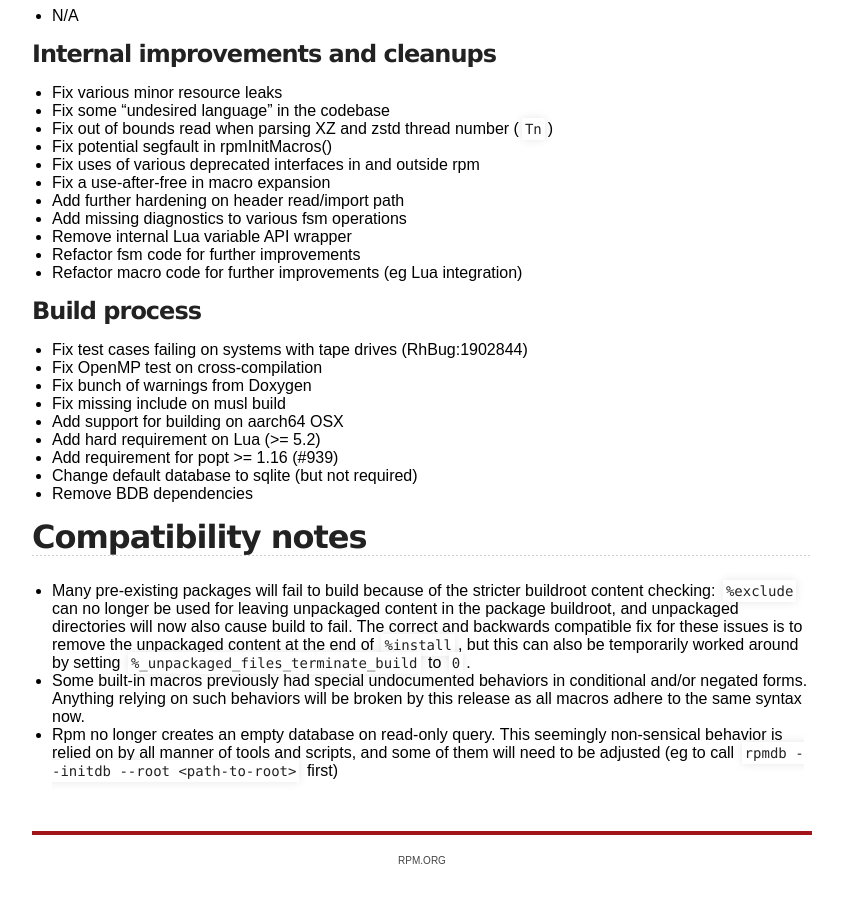
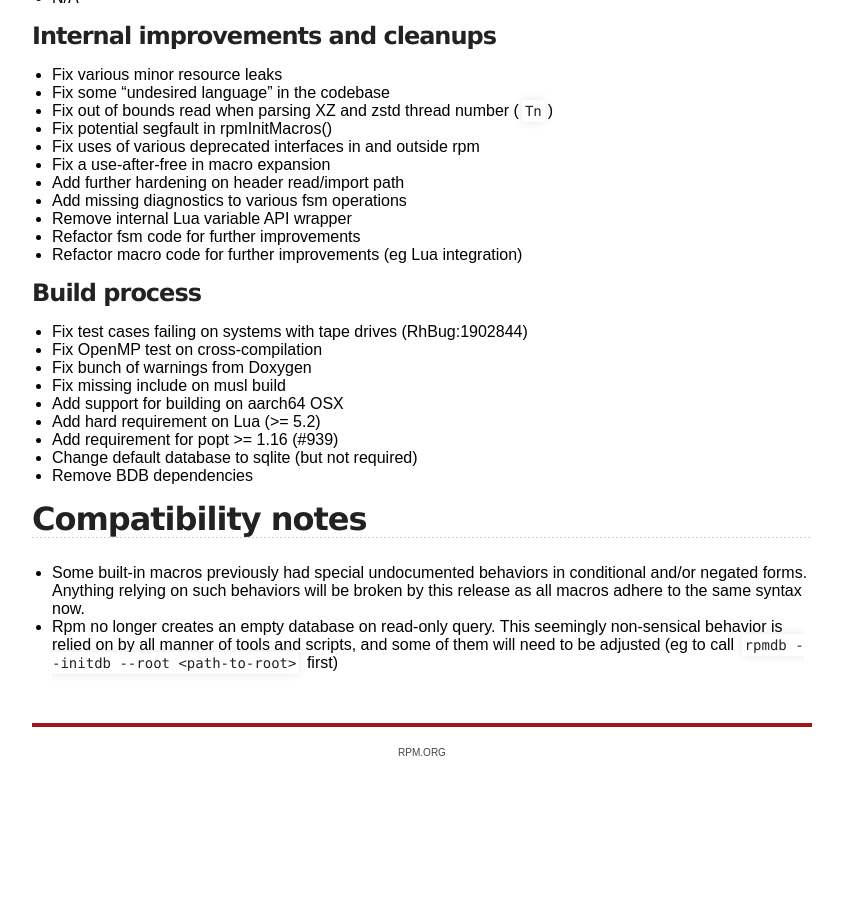
Before and after one commit to rpm-software-management/rpm-web, a Jekyll site: the page built from wiki/Releases/4.17.0.md, in a window 1280 px wide and 900 px high, scrolled down 2945 px. Shown: the whole window, without its empty margins (218-1061 px from the left). Built offline with Jekyll 4.4.1, drawn with Linux system fonts in a browser that asks for light colours; after the commit the page ends 3737 px from its top, so only the background shows below that; some of the changed text lies outside the part shown.

Commit message:
Update 4.17 notes for %exclude etc reversal

```diff
--- a/wiki/Releases/4.17.0.md
+++ b/wiki/Releases/4.17.0.md
@@ -63,7 +63,6 @@ title: rpm.org - Releases
     (notably `%{verbose}` now returns 0/1 value instead of special expansion)
 
 #### Buildroot policies
-* Fix loopholes in checking for packaged files in buildroot (#994)
 * Fix ELF files not getting stripped when debuginfo is disabled (RhBug:988812,
   RhBug:1634084)
 * Add checks for `DT_RUNPATH` when looking for `RPATH` issues
@@ -160,13 +159,6 @@ title: rpm.org - Releases
 * Remove BDB dependencies
 
 ## Compatibility notes
-* Many pre-existing packages will fail to build because of the stricter
-  buildroot content checking: `%exclude` can no longer be used for
-  leaving unpackaged content in the package buildroot, and unpackaged
-  directories will now also cause build to fail. The correct and backwards
-  compatible fix for these issues is to remove the unpackaged content
-  at the end of `%install`, but this can also be temporarily worked around
-  by setting `%_unpackaged_files_terminate_build` to `0`.
 * Some built-in macros previously had special undocumented behaviors in
   conditional and/or negated forms. Anything relying on such behaviors
   will be broken by this release as all macros adhere to the same
```
